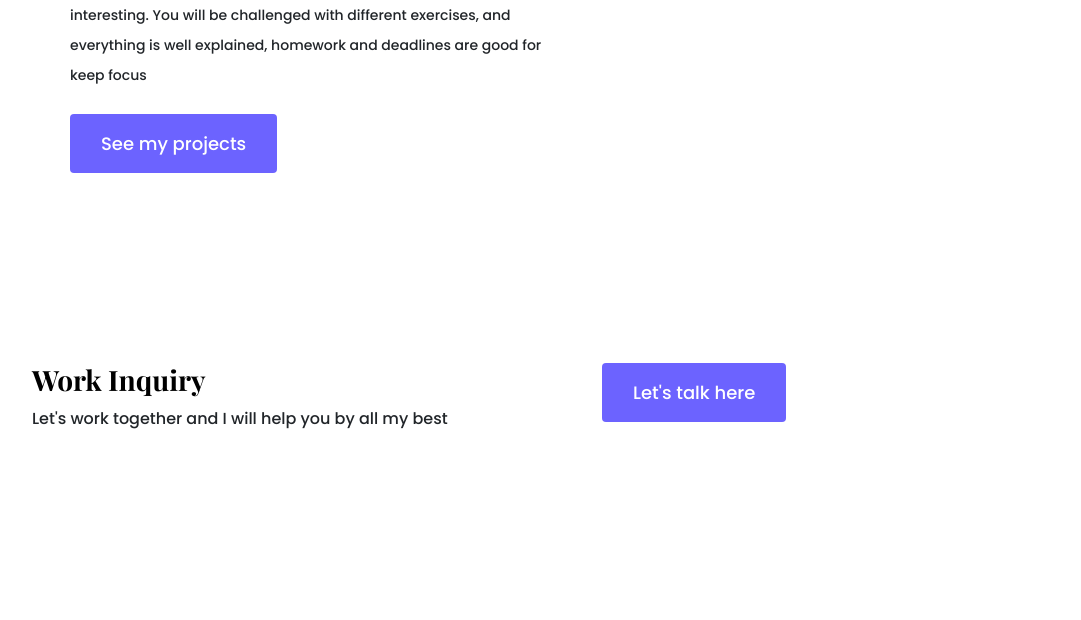
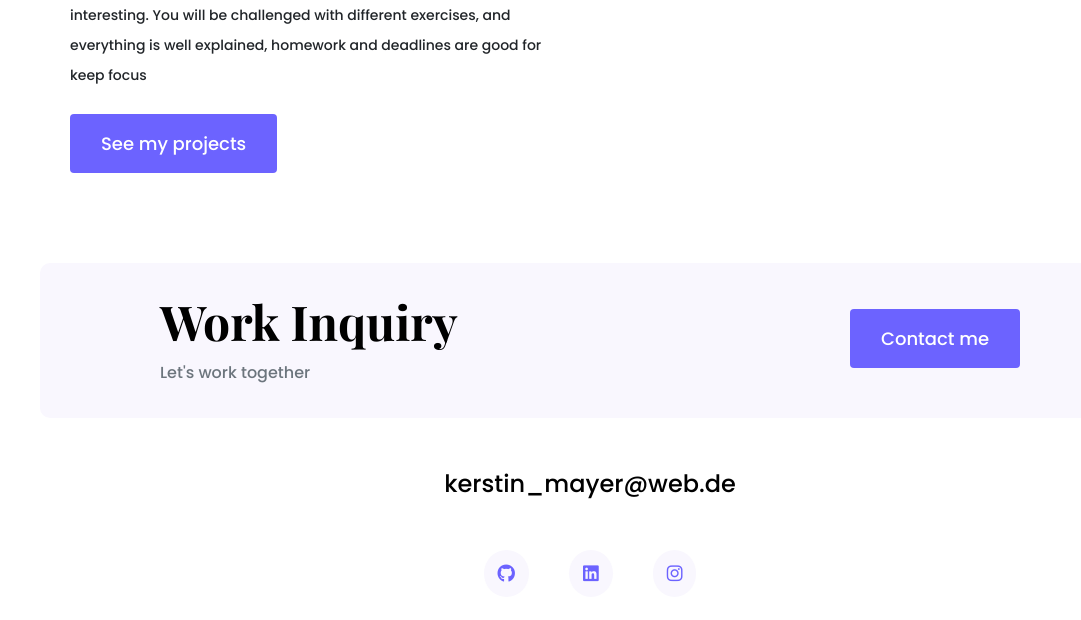
Before and after one commit to KerstinMN/portfolio-project, a plain HTML site: page about.html in a window 1280 px wide. Shown: the part 578-1198 px from the top of the page, without its empty margins (50-1131 px from the left). Before the commit the page ends 1028 px from the top, so only its background shows below. Drawn offline with nearby package versions, Linux system fonts and the light colour scheme.

Commit message:
added footer to about page and work page

```diff
--- a/about.html
+++ b/about.html
@@ -48,19 +48,37 @@
           <img src="/images/KMN.jpeg" alt="" class="img-fluid rounded p-5" />
         </div>
       </div>
-    </div>
-    <div class="work-inquiry container">
-      <div class="row">
-        <div class="col-6">
-          <h3>Work Inquiry</h3>
-          <p>Let's work together and I will help you by all my best</p>
-        </div>
-        <div class="col-6">
+      <footer>
+        <div
+          class="contact-box d-flex justify-content-between mb-5 d-none d-md-flex"
+        >
           <div>
-            <a href="/contact.html" class="btn btn-branding">Let's talk here</a>
+            <h4>Work Inquiry</h4>
+            <p class="text-muted">Let's work together</p>
+          </div>
+          <div>
+            <a href="/contact.html" class="btn btn-branding mt-3">Contact me</a>
           </div>
         </div>
-      </div>
+        <div class="d-flex justify-content-center mb-5">
+          <a href="mailto:kerstin_mayer@web.de" class="email-link"
+            >kerstin_mayer@web.de</a
+          >
+        </div>
+        <div class="social-links d-flex justify-content-center">
+          <a href="https://github.com/KerstinMN" target="_blank"
+            ><i class="fab fa-github"></i
+          ></a>
+          <a
+            href="https://www.linkedin.com/in/kerstin-mayer-nelkenstock-906a3a57/"
+            target="_blank"
+            ><i class="fab fa-linkedin"></i
+          ></a>
+          <a href="https://www.instagram.com/kerstinmayer/" target="_blank"
+            ><i class="fab fa-instagram"></i
+          ></a>
+        </div>
+      </footer>
     </div>
   </body>
 </html>
```
Also changed, not shown: index.html (+1 -1 lines), work.html (+31 -0 lines).
